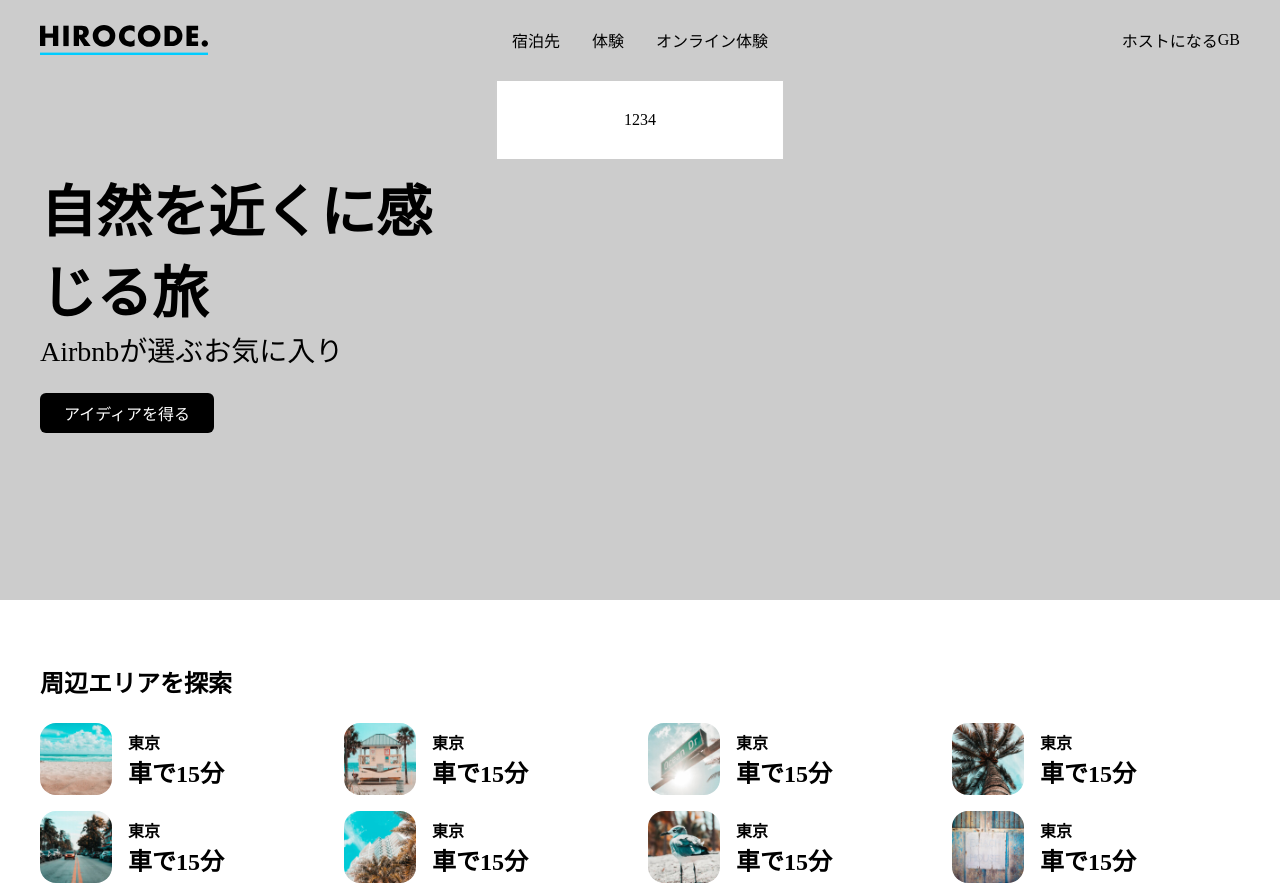
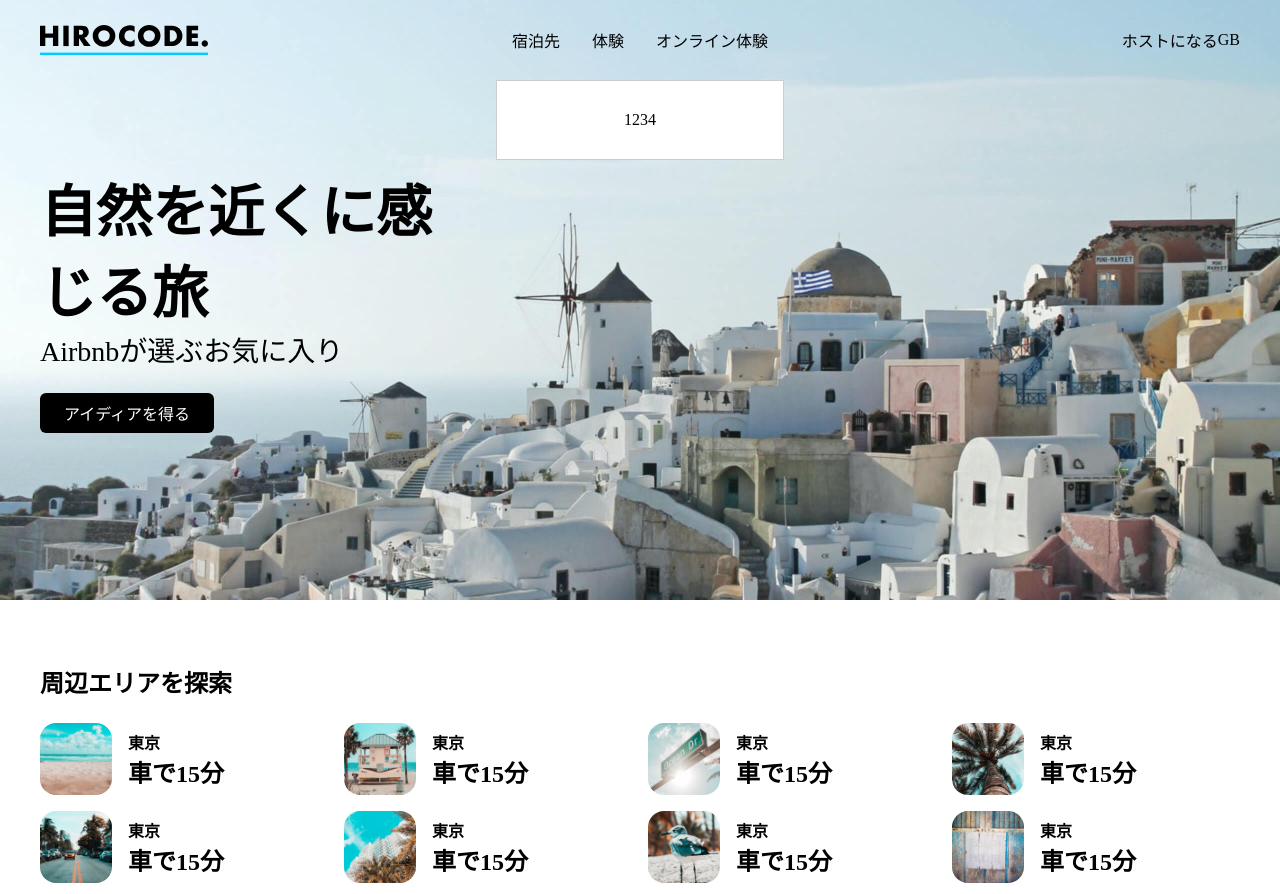
Before and after one commit to sato-py/airbnb, a plain HTML site: page index.html in a window 1280 px wide. Shown: the top 894 px of the page. Drawn offline with Linux system fonts and the light colour scheme.

Commit message:
Update style.css

```diff
--- a/css/style.css
+++ b/css/style.css
@@ -173,7 +173,7 @@ a {
 .p-home__mainvisual {
   height: 600px;
   background: #ccc;
-  background-image: url(img/mainVisual.jpg);
+  background-image: url(../img/mainVisual.jpg);
   background-size: cover;
   background-position: center bottom;
   display: flex;
```
